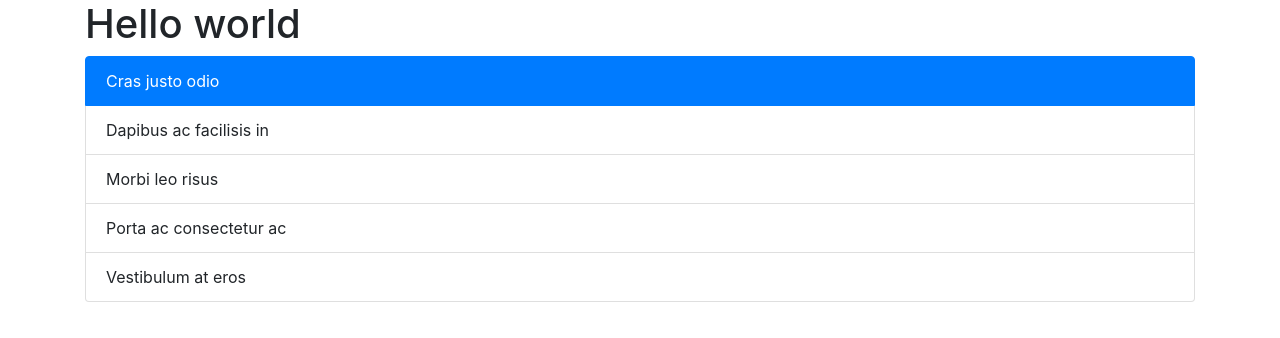
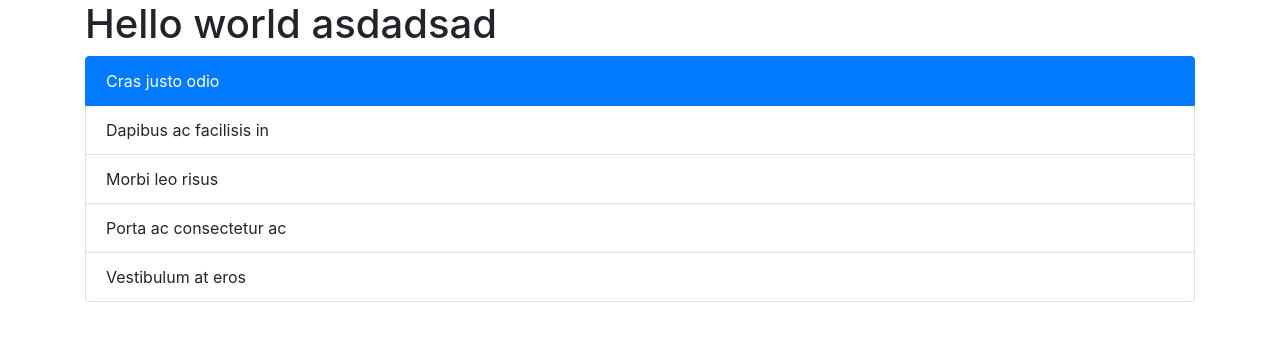
Before and after one commit to ulises-lopez-diaz/feature-branch-workflow, a plain HTML site: page index.html in a window 1280 px wide. Drawn offline with nearby package versions, Linux system fonts and the light colour scheme.

Commit message:
add modification at index

```diff
--- a/index.html
+++ b/index.html
@@ -12,7 +12,7 @@
   </head>
   <body>
     <div class="container">
-      <h1>Hello world</h1>
+      <h1>Hello world asdadsad</h1>
       <ul class="list-group">
         <li class="list-group-item active">Cras justo odio</li>
         <li class="list-group-item">Dapibus ac facilisis in</li>
```
